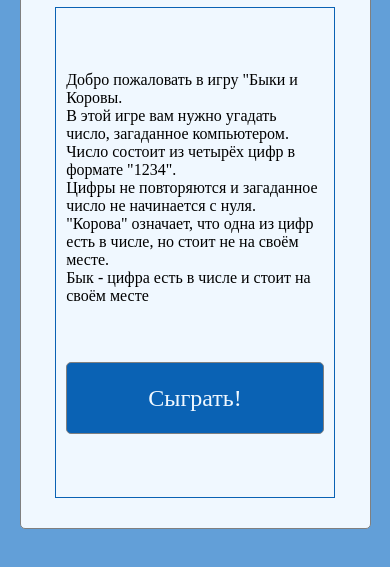
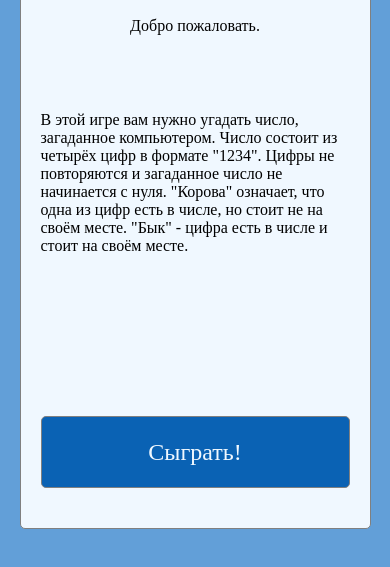
Before and after one commit to maragion/Cows-Bulls, a plain HTML site: page index.html in a window 390 px wide. Shown: the part 193-760 px from the top of the page. Drawn offline with Linux system fonts and the light colour scheme.

Commit message:
Changes in interface. Class Annotation was removed. Border from Rules class was Removed.

```diff
--- a/index.html
+++ b/index.html
@@ -13,14 +13,14 @@
     <div class="wraper">
       <span class="title">Быки и Коровы</span>
       <div class="rules" id="rules">
-        <p class="annotation">
-          Добро пожаловать в игру "Быки и Коровы. <br />
-          В этой игре вам нужно угадать число, загаданное компьютером.<br />
-          Число состоит из четырёх цифр в формате "1234". <br />
-          Цифры не повторяются и загаданное число не начинается с нуля.<br />
+        <p>
+          Добро пожаловать. </p>
+          <p >В этой игре вам нужно угадать число, загаданное компьютером.
+          Число состоит из четырёх цифр в формате "1234".
+          Цифры не повторяются и загаданное число не начинается с нуля.
           "Корова" означает, что одна из цифр есть в числе,
-          но стоит не на своём месте.<br />
-          Бык - цифра есть в числе и стоит на своём месте
+          но стоит не на своём месте.
+          "Бык" - цифра есть в числе и стоит на своём месте.</p>
         </p>
         <button class="button" onclick="gameStart()">Сыграть!</button>
       </div>
--- a/styles.css
+++ b/styles.css
@@ -26,23 +26,6 @@ body {
   background-color: aliceblue;
 }
 
-@media only screen and (max-width: 600px) {
-  .wraper {
-    max-width: 90%;
-    max-height: 600px;
-    border-radius: 5px;
-    border: 1px solid gray;
-    width: 100%;
-    height: 100%;
-    padding: 10px;
-    display: flex;
-    justify-content: center;
-    align-items: center;
-    flex-direction: column;
-    background-color: aliceblue;
-  }
-}
-
 .title {
   font-size: 32px;
   display: inline-block;
@@ -52,17 +35,12 @@ body {
   display: flex;
   flex-direction: column;
   height: 85%;
-  width: 85%;
   margin-top: 10px;
-  border: 1px solid #0a62b4;
-  justify-content: center;
+  text-align:start;
+  justify-content:space-between;
   align-items: center;
   padding: 10px;
-}
-
-.annotation {
-  width: 100%;
-  height: 60%;
+  border-radius: 5px;
 }
 
 .counterTitle {
@@ -117,11 +95,45 @@ body {
   color: aliceblue;
 }
 
+@media only screen and (max-width: 600px) {
+  .wraper {
+    max-width: 90%;
+    max-height: 600px;
+    border-radius: 5px;
+    border: 1px solid gray;
+    width: 100%;
+    height: 100%;
+    padding: 10px;
+    display: flex;
+    justify-content: center;
+    align-items: center;
+    flex-direction: column;
+    background-color: aliceblue;
+  }
+
+  .button {
+    height: 72px;
+    width: 100%;
+    box-sizing: border-box;
+    border: 1px solid gray;
+    margin-top: 10px;
+    padding: 15px;
+    text-align: center;
+    font-size: 24px;
+    border-radius: 5px;
+    background: #0a62b4;
+    color: aliceblue;
+    align-self: flex-end;
+  }
+
+}
+
 .win {
   background: #18bd08;
   padding: 5px;
   border-radius: 5px;
   color: aliceblue;
+  margin-top: 10px;
 }
 
 /* Chrome, Safari, Edge, Opera */
```
